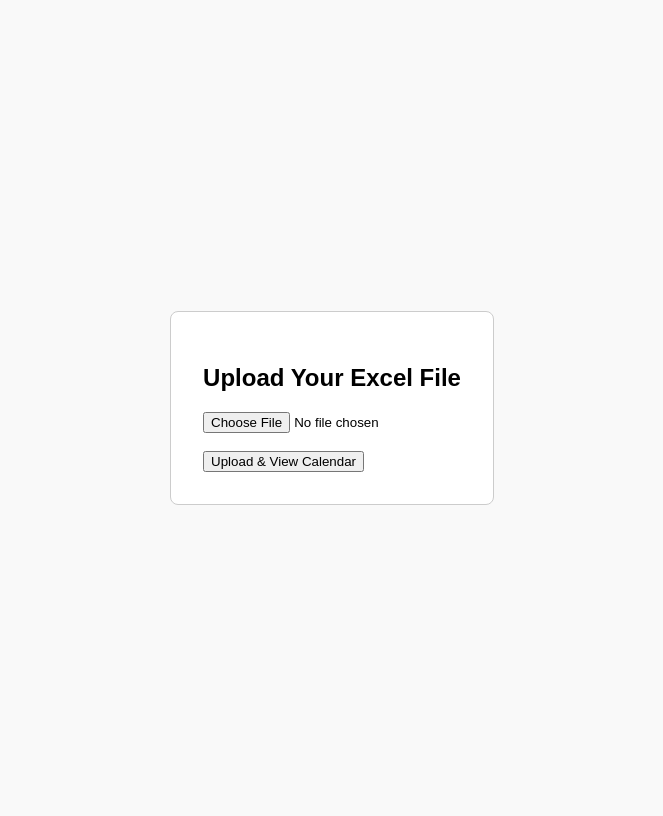
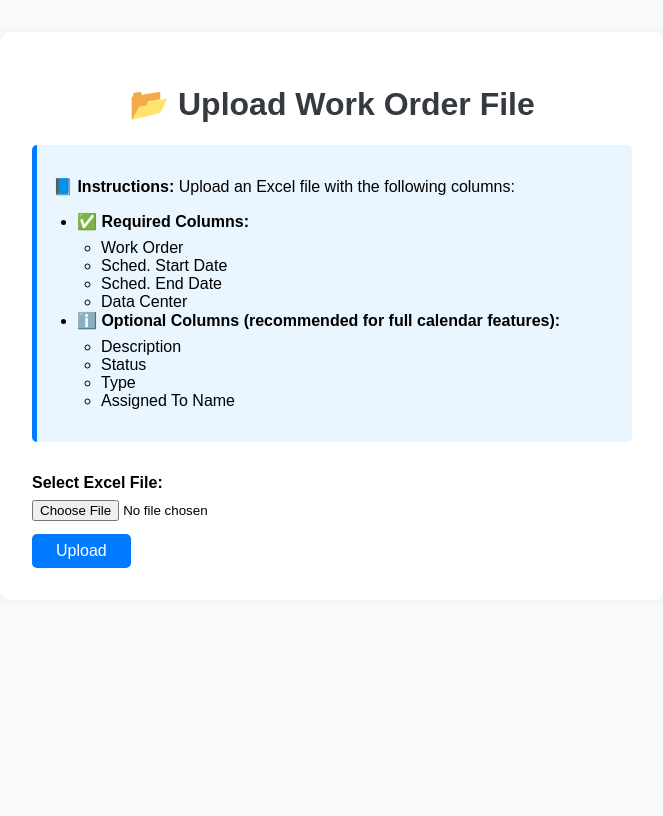
Before and after one commit to devilfish34/HexagonCalendarApp, a Flask app: page / in a window 1280 px wide. Shown: the whole page, without its empty margins (308-971 px from the left). After the commit the page ends 568 px from the top, so only its background shows below. Run offline with Flask 3, Linux system fonts and the light colour scheme.

Commit message:
MoAR CHANGe

```diff
--- a/data_parser.py
+++ b/data_parser.py
@@ -3,40 +3,47 @@ import pandas as pd
 # Central column definitions
 REQUIRED_COLUMNS = {
     "work_order": "Work Order",
-    "description": "Description",
-    "assigned_to": "Assigned To Name",
     "start_date": "Sched. Start Date",
     "end_date": "Sched. End Date",
-    "status": "Status",
-    "type": "Type",
     "building": "Data Center"
 }
 
+OPTIONAL_COLUMNS = {
+    "description": "Description",
+    "status": "Status",
+    "type": "Type",
+    "assigned_to": "Assigned To Name"
+}
+
+ALL_COLUMNS = {**REQUIRED_COLUMNS, **OPTIONAL_COLUMNS}
 
 def extract_work_orders(file_path):
     print(f"🔍 Reading Excel from: {file_path}")
-
     df = pd.read_excel(file_path, sheet_name="Sheet1")
     print("📄 Excel Headers:", df.columns.tolist())
 
-    df = df.dropna(subset=["Sched. Start Date"])
+    df = df.dropna(subset=[REQUIRED_COLUMNS["start_date"]])
     print(f"📆 Rows after dropping missing start dates: {len(df)}")
 
-    # Ensure dates are parsed
-    df["Sched. Start Date"] = pd.to_datetime(df["Sched. Start Date"])
-    df["Sched. End Date"] = pd.to_datetime(df["Sched. End Date"])
+    # Ensure date columns
+    df[REQUIRED_COLUMNS["start_date"]] = pd.to_datetime(df[REQUIRED_COLUMNS["start_date"]])
+    df[REQUIRED_COLUMNS["end_date"]] = pd.to_datetime(df[REQUIRED_COLUMNS["end_date"]])
 
-    # Required columns
-    required_cols = list(REQUIRED_COLUMNS.values())
+    # Check required
+    required = list(REQUIRED_COLUMNS.values())
+    missing_required = [col for col in required if col not in df.columns]
+    if missing_required:
+        raise ValueError(f"Missing required columns: {missing_required}")
 
-    # Check for missing columns
-    missing = [col for col in required_cols if col not in df.columns]
-    if missing:
-        print(f"❌ Missing required columns: {missing}")
-        raise ValueError(f"Missing required columns: {missing}")
+    # Fill in missing optional columns with blank/defaults
+    for key, col in OPTIONAL_COLUMNS.items():
+        if col not in df.columns:
+            df[col] = ""  # or pd.NA, or np.nan depending on what you want
 
-    print("✅ All required columns present.")
-    return df[required_cols]
+    all_needed_cols = list((REQUIRED_COLUMNS | OPTIONAL_COLUMNS).values())
+    print("✅ Returning cleaned DataFrame")
+    return df[all_needed_cols]
+
 
 def format_for_calendar(df):
     c = REQUIRED_COLUMNS  # shorthand
@@ -44,12 +51,12 @@ def format_for_calendar(df):
     events = []
     for _, row in df.iterrows():
         events.append({
-            "title": f"{row[c['assigned_to']]} - {row[c['work_order']]}",
+            "title": f"{row.get([c['assigned_to']], '')} - {row[c['work_order']]}",
             "start": row[c["start_date"]].isoformat(),
             "end": row[c["end_date"]].isoformat(),
-            "description": row[c["description"]],
-            "status": row[c["status"]],
-            "type": row[c["type"]],
+            "description": row.get(c["description"], ""),
+            "status": row.get(c["status"], ""),
+            "type": row.get(c["type"], ""),
             "building": row[c["building"]]
         })
     return events
--- a/templates/index.html
+++ b/templates/index.html
@@ -2,36 +2,107 @@
 <html lang="en">
 <head>
   <meta charset="UTF-8">
-    <title>Upload Calendar File</title>
+  <title>Upload Work Order File</title>
   <style>
     body {
       font-family: Arial, sans-serif;
-            display: flex;
-            height: 100vh;
-            align-items: center;
-            justify-content: center;
-            background: #f9f9f9;
+      margin: 2em;
+      background-color: #f8f9fa;
     }
 
-        .upload-box {
-            background: white;
-            padding: 2rem;
-            border: 1px solid #ccc;
-            border-radius: 8px;
+    .container {
+      max-width: 600px;
+      margin: 0 auto;
+      background: #fff;
+      padding: 2em;
+      border-radius: 10px;
+      box-shadow: 0 0 10px rgba(0,0,0,0.05);
+    }
+
+    h1 {
+      text-align: center;
+      color: #343a40;
+    }
+
+    .info-box {
+      background-color: #e9f5ff;
+      border-left: 5px solid #007bff;
+      padding: 1em;
+      margin-bottom: 2em;
+      border-radius: 5px;
+    }
+
+    .info-box ul {
+      margin-top: 0.5em;
+      padding-left: 1.5em;
+    }
+
+    label {
+      display: block;
+      margin-bottom: 0.5em;
+      font-weight: bold;
+    }
+
+    input[type="file"] {
+      display: block;
+      margin-bottom: 1em;
+    }
+
+    .error {
+      color: red;
+      margin-bottom: 1em;
+    }
+
+    .submit-btn {
+      background-color: #007bff;
+      color: white;
+      border: none;
+      padding: 0.5em 1.5em;
+      font-size: 1em;
+      border-radius: 5px;
+      cursor: pointer;
+    }
+
+    .submit-btn:hover {
+      background-color: #0056b3;
     }
   </style>
 </head>
 <body>
-    <div class="upload-box">
-        <h2>Upload Your Excel File</h2>
-        <form method="POST" enctype="multipart/form-data">
-            <input type="file" name="file" accept=".xlsx" required><br><br>
-            <button type="submit">Upload & View Calendar</button>
+  <div class="container">
+    <h1>📂 Upload Work Order File</h1>
+
     {% if error %}
-            <div style="color: red; margin-bottom: 1em;">
-                {{ error }}
+      <div class="error">⚠️ {{ error }}</div>
+    {% endif %}
+
+    <div class="info-box">
+      <p>📘 <strong>Instructions:</strong> Upload an Excel file with the following columns:</p>
+
+      <ul>
+        <li>✅ <strong>Required Columns:</strong>
+          <ul>
+            <li>Work Order</li>
+            <li>Sched. Start Date</li>
+            <li>Sched. End Date</li>
+            <li>Data Center</li>
+          </ul>
+        </li>
+        <li>ℹ️ <strong>Optional Columns (recommended for full calendar features):</strong>
+          <ul>
+            <li>Description</li>
+            <li>Status</li>
+            <li>Type</li>
+            <li>Assigned To Name</li>
+          </ul>
+        </li>
+      </ul>
     </div>
-            {% endif %}
+
+    <form action="/" method="post" enctype="multipart/form-data">
+      <label for="file">Select Excel File:</label>
+      <input type="file" name="file" id="file" accept=".xlsx" required>
+      <button type="submit" class="submit-btn">Upload</button>
     </form>
   </div>
 </body>
```
Lines whose indentation alone changed are shown as unchanged.
